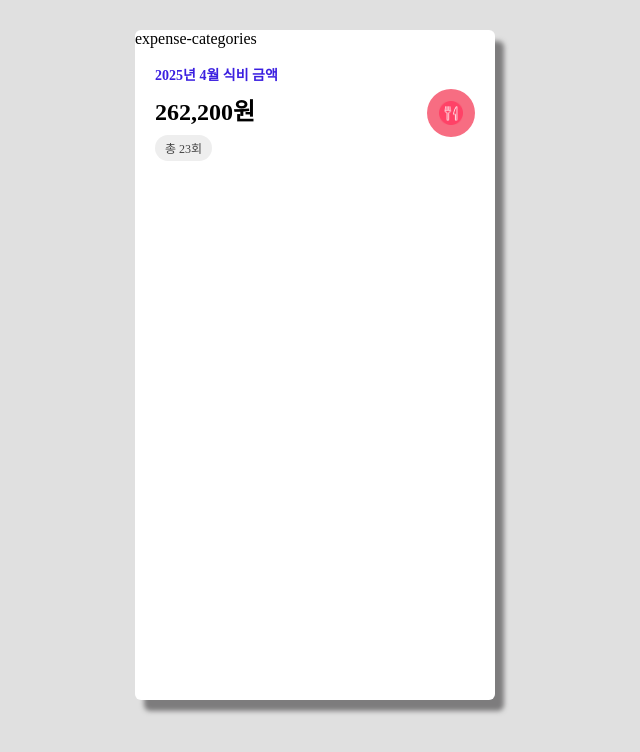
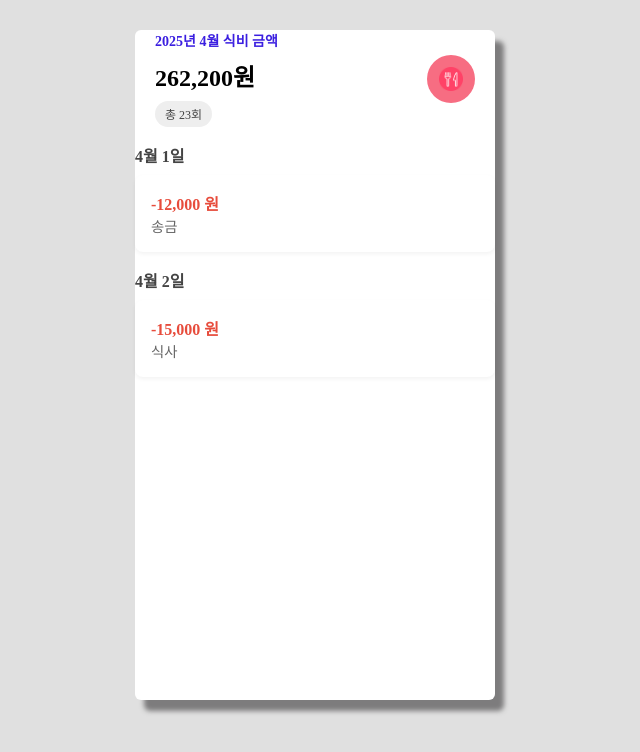
Before and after one commit to IT-Money/IT-Money, a Vue app: page /expense-categories in a window 1280 px wide. Shown: the top 752 px of the page, without its empty margins (325-965 px from the left). Built offline with nearby package versions, Linux system fonts and the light colour scheme; a web font is replaced by a local one.

Commit message:
Feat: 소비카테고리 내역 추가

```diff
--- a/src/App.vue
+++ b/src/App.vue
@@ -1,14 +1,7 @@
+<script setup></script>
+
 <template>
   <router-view></router-view>
-  <CategorySummary title="2025년 4월 식비 금액" :amount="262200" date="23회" />
 </template>
 
-<script>
-import CategorySummary from './components/CategorySummary.vue'
-
-export default {
-  components: {
-    CategorySummary,
-  },
-}
-</script>
+<style scoped></style>
--- a/src/views/ExpenseCategories.vue
+++ b/src/views/ExpenseCategories.vue
@@ -1,7 +1,38 @@
-<script setup></script>
-
 <template>
-  <div>expense-categories</div>
+  <CategorySummary title="2025년 4월 식비 금액" :amount="262200" date="23회" />
+  <TransactionList
+    :groupedTransactions="[
+      { date: '4월 1일', items: [{ amount: -12000, description: '송금' }] },
+      { date: '4월 2일', items: [{ amount: -15000, description: '식사' }] },
+    ]"
+  />
+  <TransactionItem
+    v-for="(item, index) in transactions"
+    :key="index"
+    :amount="item.amount"
+    :description="item.description"
+  />
+  <!-- 거래 아이템 반복 출력 -->
+  <TransactionItem
+    v-for="(item, index) in transactions"
+    :key="index"
+    :amount="item.amount"
+    :description="item.description"
+  />
 </template>
 
+<script>
+import CategorySummary from '@/components/CategorySummary.vue'
+import TransactionList from '@/components/TransactionList.vue'
+import TransactionItem from '@/components/TransactionItem.vue'
+
+export default {
+  components: {
+    CategorySummary,
+    TransactionList,
+    TransactionItem,
+  },
+}
+</script>
+
 <style scoped></style>
```
